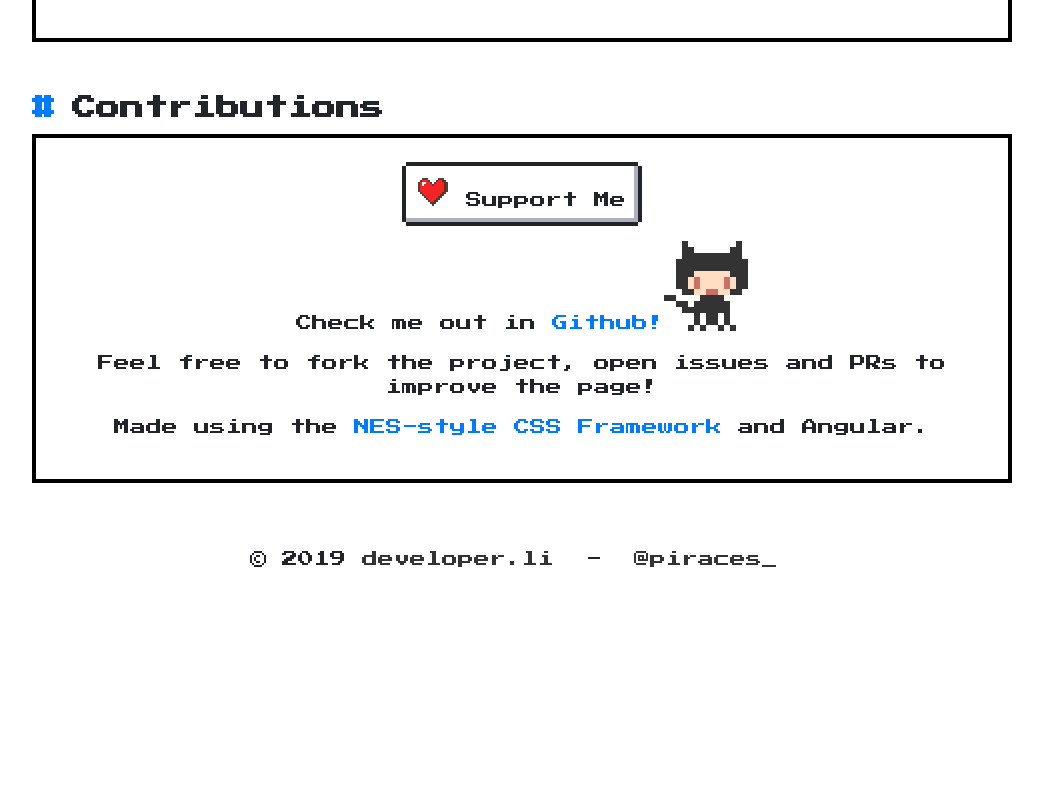
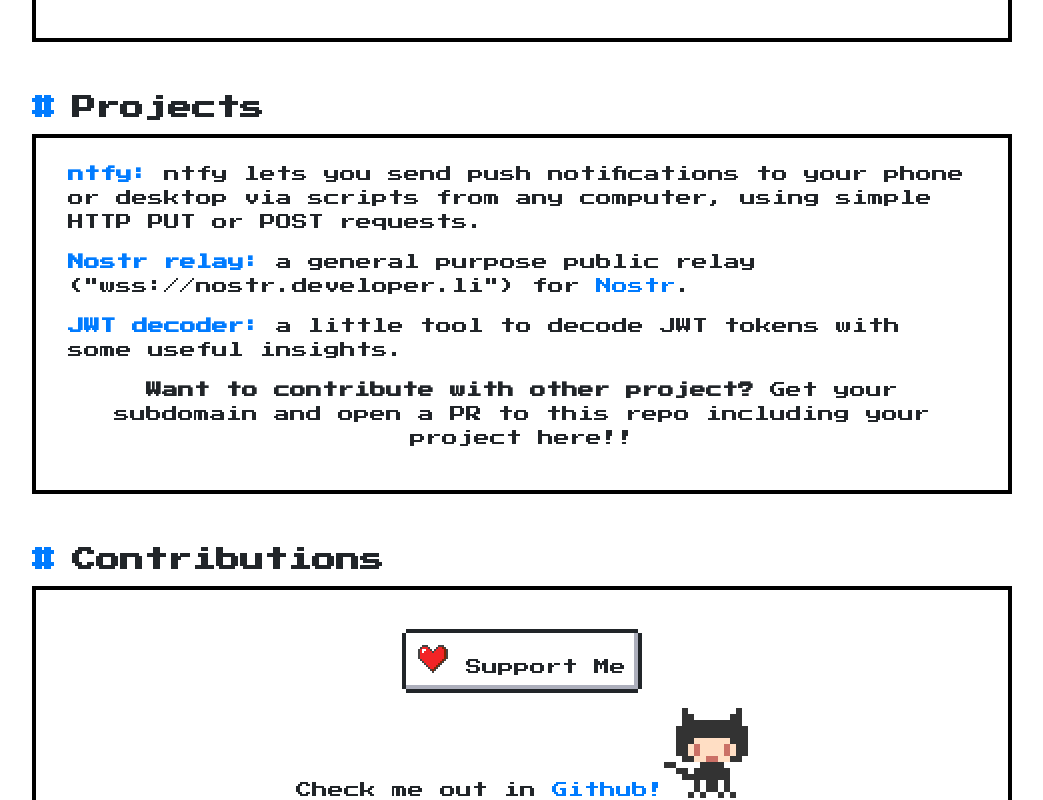
Before and after one commit to piraces/developer.li, an Angular app: page / in a window 1280 px wide. Shown: the part 960-1760 px from the top of the page, without its empty margins (118-1161 px from the left). Before the commit the page ends 1563 px from the top, so only its background shows below. Built offline with nearby package versions, Linux system fonts and the light colour scheme; no server answers.

Commit message:
feat: add projects section

```diff
--- a/src/app/app.component.html
+++ b/src/app/app.component.html
@@ -73,10 +73,25 @@
         </section>
       </section>
       <section class="topic">
+        <h2 id="projects"><a href="#projects">#</a>Projects</h2>
+
+        <section class="nes-container">
+          <div class="bottom-margin">
+            <p><b><a href="https://ntfy.developer.li/">ntfy:</a></b> ntfy lets you send push notifications to your phone or desktop via scripts from any computer, using simple HTTP PUT or POST requests.</p>
+            <p><b><a href="https://nostr.developer.li/">Nostr relay:</a></b> a general purpose public relay ("wss://nostr.developer.li") for <a href="https://usenostr.org/">Nostr</a>.</p>
+            <p><b><a href="https://nostr.developer.li/">JWT decoder:</a></b> a little tool to decode JWT tokens with some useful insights.</p>
+          </div>
+          <div class="centered top-margin">
+              <p><b>Want to contribute with other project?</b> Get your subdomain and open a PR to this repo including your project here!!</p>
+          </div>
+        </section>
+      </section>
+
+      <section class="topic">
         <h2 id="contribute"><a href="#contribute">#</a>Contributions</h2>
 
         <section class="nes-container">
-          <div class="centered bottom-margin">
+          <div class="centered top-margin bottom-margin">
             <button type="button" class="nes-btn" (click)="supportMe()">
               <i class="nes-icon heart"></i>&nbsp;Support Me
             </button>
```
